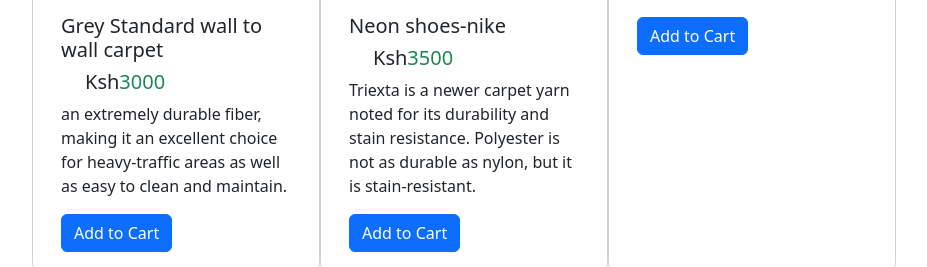
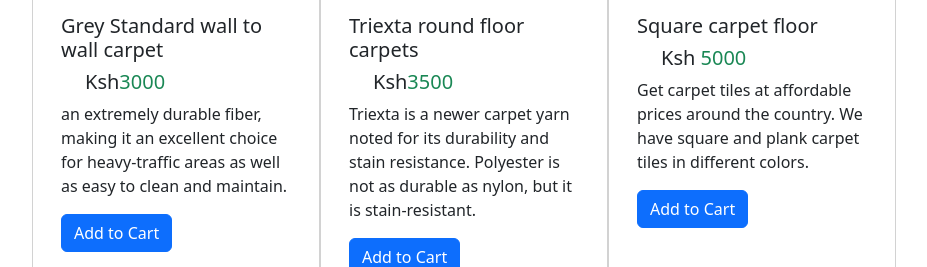
Before and after one commit to abedkip/DR_CARPETS, a Flask app: page / in a window 1280 px wide. Shown: the part 2046-2313 px from the top of the page, without its empty margins (50-977 px from the left). Run offline with Flask 3, Linux system fonts and the light colour scheme.

Commit message:
completed inserting items and price in explore section

```diff
--- a/app/templates/homepage.html
+++ b/app/templates/homepage.html
@@ -285,7 +285,7 @@ padding: 50px;
         <h1 class="display-1">Explore Our Products</h1>
     <div class="row">
       <div class="card" style="width: 18rem;">
-        <img src="https://www.istockphoto.com/photo/texture-grey-carpet-with-square-ornament-gm2148628537-569804082" class="card-img-top" alt="responsive image">
+        <img src="https://media.istockphoto.com/id/1053900894/photo/gray-seamless-felt-texture.jpg?s=612x612&w=0&k=20&c=hXa3UdnH2tlvYnaMopUs9di8wpXecw6_4VsYlMhzgA8=" class="card-img-top" alt="responsive image">
         <div class="card-body">
 
             <h5 class="card-title">Grey Standard wall to wall carpet</h5> <h5 class="ms-lg-4 text-success"><span class="text-dark">Ksh</span>3000</h5>
@@ -298,7 +298,7 @@ padding: 50px;
         <img src="https://media.istockphoto.com/id/1521438374/photo/bed-and-rug-in-the-bedroom.jpg?s=612x612&w=0&k=20&c=eNfVGP6RcpUAW2-VUox-5r44cDvK-dxVGFP_v5zkfng=" class="card-img-top" alt="responsive image">
         <div class="card-body">
 
-            <h5 class="card-title">Neon shoes-nike</h5> <h5 class="ms-lg-4 text-success"><span class="text-dark">Ksh</span>3500</h5>
+            <h5 class="card-title">Triexta round floor carpets</h5> <h5 class="ms-lg-4 text-success"><span class="text-dark">Ksh</span>3500</h5>
 
           <p class="card-text">Triexta is a newer carpet yarn noted for its durability and stain resistance. Polyester is not as durable as nylon, but it is stain-resistant.</p>
           <a href="#" class="btn btn-primary">Add to Cart</a>
@@ -306,33 +306,33 @@ padding: 50px;
       </div>
 
       <div class="card" style="width: 18rem;">
-        <img src="" class="card-img-top" alt="...">
+        <img src="https://media.istockphoto.com/id/1352177016/photo/modern-living-room-interior-with-air-conditioner-orange-sofa-and-green-armchair.jpg?s=612x612&w=0&k=20&c=qciIZYk5CecMq1zO0KKsJUosWr-CUX4IaoflnC49JNA=" class="card-img-top" alt="square carpet">
         <div class="card-body">
 
-            <h5 class="card-title">Oraimo-Headphones</h5> <h5 class="ms-lg-4 text-success"><span class="text-dark">Ksh</span>  5000</h5>
+            <h5 class="card-title">Square carpet  floor</h5> <h5 class="ms-lg-4 text-success"><span class="text-dark">Ksh</span>  5000</h5>
 
-          <p class="card-text">Some quick example text to build on the card title and make up the bulk of the card's content.</p>
+          <p class="card-text">Get carpet tiles at affordable prices around the country. We have square and plank carpet tiles in different colors.</p>
           <a href="#" class="btn btn-primary">Add to Cart</a>
         </div>
       </div>
       <div class="card" style="width: 18rem;">
-        <img src="" class="card-img-top" alt="...">
+        <img src="https://media.istockphoto.com/id/1366924614/photo/living-room-interior-compositi-on-wall-background-interior-mockup-3d-render.jpg?s=612x612&w=0&k=20&c=f_erq_vfLPgNwiqWqZ2X5mkt4IYxsV8HXQSRdADn2cg=" class="card-img-top" alt="fibrous carpet">
         <div class="card-body">
 
-            <h5 class="card-title">Samsung Tv</h5> <h5 class="ms-lg-4 text-success"><span class="text-dark">Ksh</span>  35000</h5>
+            <h5 class="card-title">Fibrous Nylon Carpet</h5> <h5 class="ms-lg-4 text-success"><span class="text-dark">Ksh</span>  3500</h5>
 
-          <p class="card-text">Some quick example text to build on the card title and make up the bulk of the card's content.</p>
+          <p class="card-text">Fibrous nylon carpets are available for smoother experience</p>
           <a href="#" class="btn btn-primary">Add to Cart</a>
         </div>
       </div>
 
       <div class="card" style="width: 18rem;">
-        <img src="" class="card-img-top" alt="...">
+        <img src="https://media.istockphoto.com/id/2192615416/photo/interior-of-a-long-hotel-corridor-with-wooden-walls.jpg?s=612x612&w=0&k=20&c=c2pCNslOk8VHqEumUV00deMPpoSiUDe269TEGHyFZzo=" class="card-img-top" alt="aisle carpet">
         <div class="card-body">
 
-            <h5 class="card-title">Casio Men Watch</h5> <h5 class="ms-lg-4 text-success"><span class="text-dark">Ksh</span>1000</h5>
+            <h5 class="card-title">Aisle carpets</h5> <h5 class="ms-lg-4 text-success"><span class="text-dark">Ksh</span>5500</h5>
 
-          <p class="card-text">Some quick example text to build on the card title and make up the bulk of the card's content.</p>
+          <p class="card-text">Discover best ideas and inspiration for Carpet aisle. Get inspired and try out new things. 503 people searched this. ·. Last updated 1d</p>
           <a href="#" class="btn btn-primary">Add to Cart</a>
         </div>
       </div>
```
